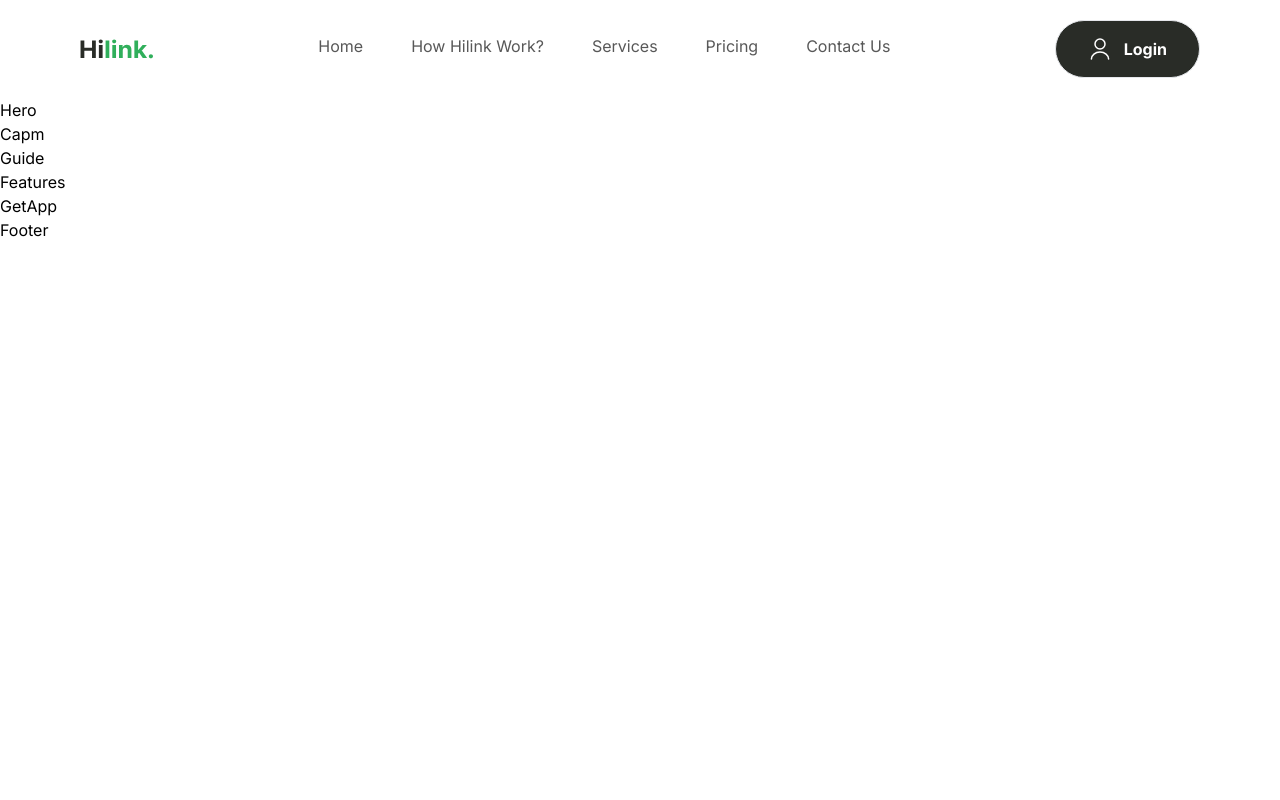
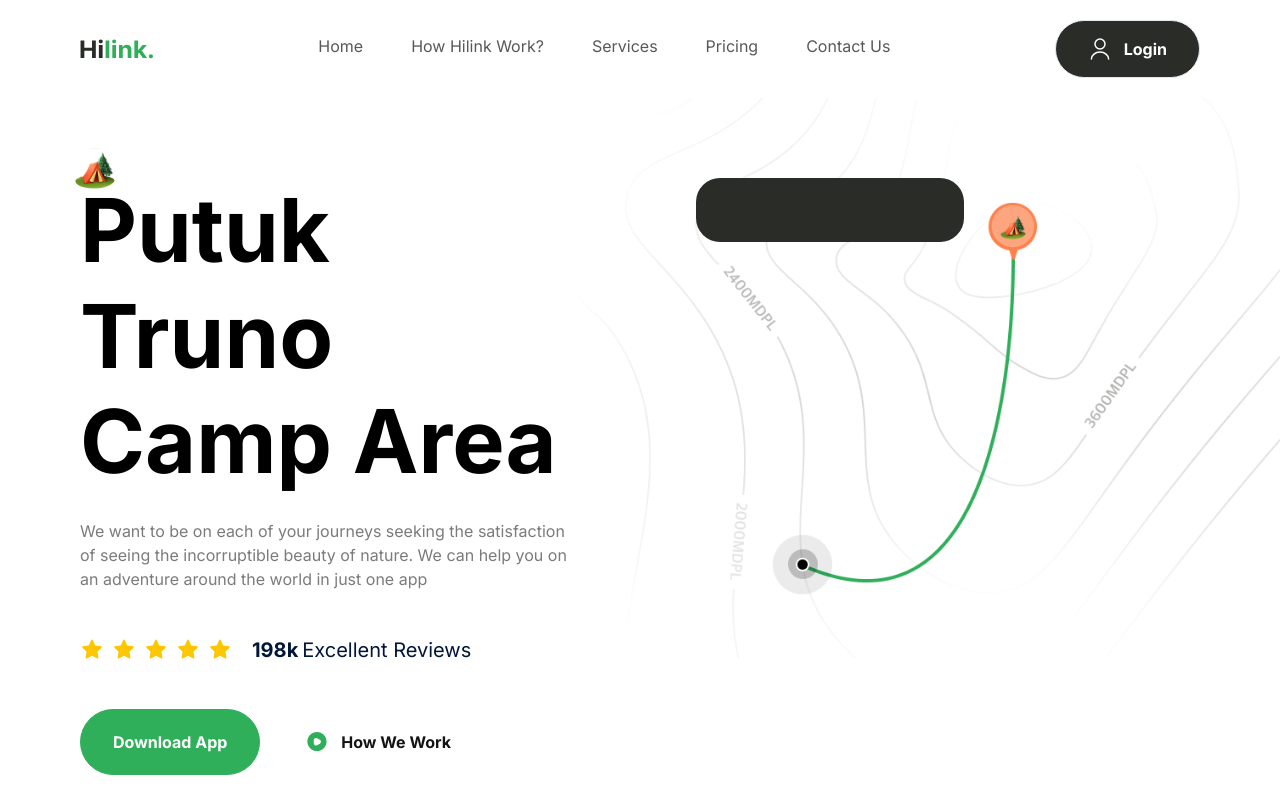
Before and after one commit to SAJJADRAMEZANI95/travelapp, a Next.js app: page / in a window 1280 px wide. Shown: the top 800 px of the page. Built offline with nearby package versions, Linux system fonts and the light colour scheme.

Commit message:
WIP:create hero sec

```diff
--- a/components/Hero.tsx
+++ b/components/Hero.tsx
@@ -1,11 +1,63 @@
-import React from 'react'
+import Image from "next/image";
+import React from "react";
+import Button from "./Button";
 
 const Hero = () => {
   return (
-    <div>
-      Hero
-    </div>
-  )
-}
+    <section className="max-container padding-container flex flex-col xl:flex-row gap-20 py-10 pb-32 md:gap-28 lg:py-20">
+      <div className="hero-map" />
+      <div className="relative z-20 flex flex-1 flex-col xl:w-1/2">
+        <Image
+          src="/camp.svg"
+          alt="camp"
+          width={50}
+          height={50}
+          className=" absolute left-[-5px] top-[-30px] w-10 lg:w-[50]"
+        />
+        <h1 className=" bold-52 lg:bold-88">Putuk Truno Camp Area</h1>
+        <p className=" regular-16 mt-6 text-gray-30 xl:max-w-[520px]">
+          We want to be on each of your journeys seeking the satisfaction of
+          seeing the incorruptible beauty of nature. We can help you on an
+          adventure around the world in just one app
+        </p>
+        <div className="my-11 flex flex-wrap gap-5">
+          <div className="flex items-center gap-2">
+            {Array(5)
+              .fill(1)
+              .map((_, index) => (
+                <Image
+                  src="/star.svg"
+                  alt="star"
+                  key={index}
+                  width={24}
+                  height={24}
+                />
+              ))}
+          </div>
+          <p className="bold-16 lg:bold-20 text-blue-70">
+            198k
+            <span className=" regular-16 lg:regular-20 ml-1">
+              Excellent Reviews
+            </span>
+          </p>
+        </div>
+        <div className="flex w-full gap-3 sm:flex-row flex-col">
+          <Button type="button" title="Download App" varient="btn_green" />
+          <Button
+            type="button"
+            title="How We Work"
+            icon="/play.svg"
+            varient="btn_white_text"
+          />
+        </div>
+      </div>
+      <div className=" relative flex flex-1 items-start">
+        <div className=" relative z-20 w-[268px] flex-col gap-8 rounded-3xl bg-green-90 px-7 py-8">
+          <div></div>
+        </div>
+      </div>
+    </section>
+  );
+};
 
-export default Hero
+export default Hero;
```
